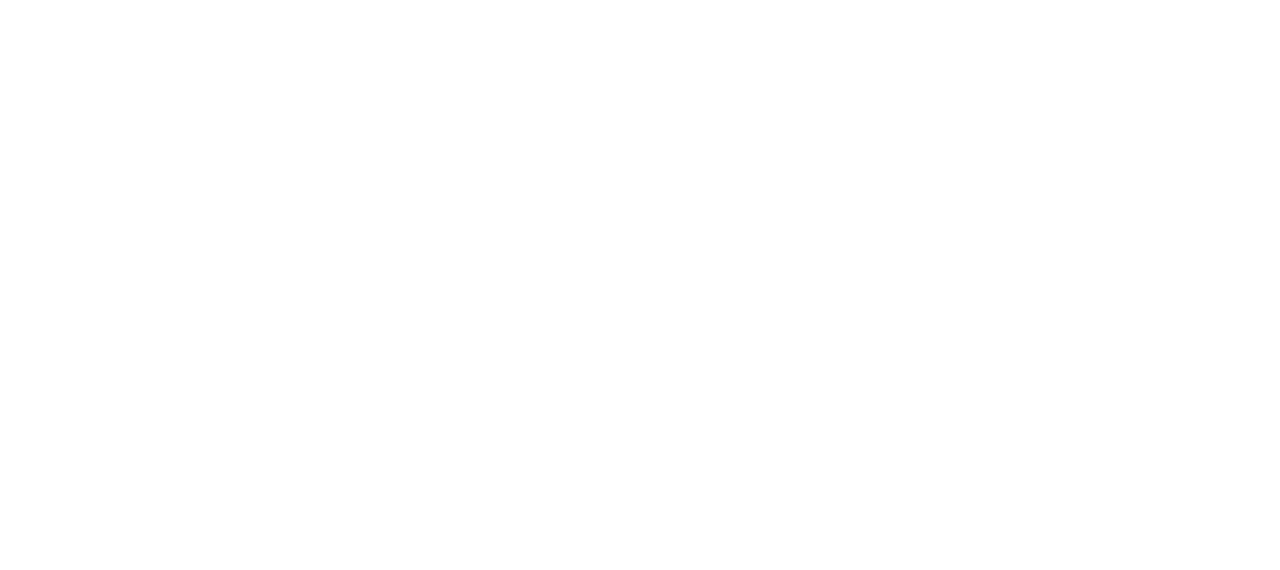
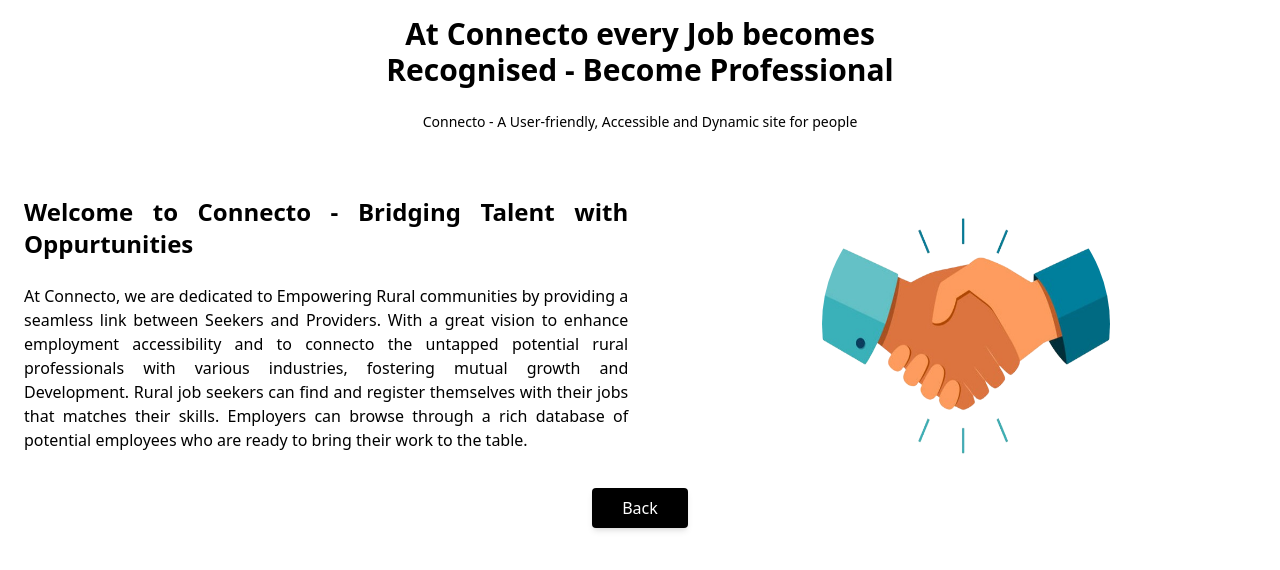
Before and after one commit to Prasanna2910/Connecto, a React (Vite) app in the folder frontend/front-end/: page /About in a window 1280 px wide. Before the commit this address had no page. Shown: the top 570 px of the page. Built offline with nearby package versions, Linux system fonts and the light colour scheme.

Commit message:
aded a new component called about and styled it and finished the webpage

```diff
--- a/frontend/front-end/src/About.jsx
+++ b/frontend/front-end/src/About.jsx
@@ -1,18 +1,67 @@
 import React from 'react';
 import './App.css';
+import handshakeimage from './assets/handshakeIMG.png';
+import { useNavigate } from 'react-router-dom';
+import Splash from './Splash';
 
 function About() {
+  const navigate = useNavigate()
   return (
     <div>
-      <div>
-        <h1>At Connecto every Job becomes Recognised - Become Profesional</h1>
+      <div className=" text-center flex flex-col items-center h-full m-2 p-2">
+        <div className=" w-1/2">
+          <h1 className="font-bold text-3xl ">
+            At Connecto every Job becomes Recognised - Become Professional
+          </h1>
+        </div>
+        <br />
+        <div className=" w-1/2">
+          <p className="text-sm font-light ">
+            Connecto - A User-friendly, Accessible and Dynamic site for people
+          </p>
+        </div>
       </div>
-      <div>
-        <div>
-          <p></p>
+      <br />
+      <div className="flex">
+        <div className="w-1/2 m-3 p-3 text-justify">
+          <div>
+            <h1 className="font-semibold text-2xl">
+              Welcome to Connecto - Bridging Talent with Oppurtunities
+            </h1>
+          </div>
+          <br />
+          <div>
+            <p>
+              At Connecto, we are dedicated to Empowering Rural communities by
+              providing a seamless link between Seekers and Providers. With a
+              great vision to enhance employment accessibility and to connecto
+              the untapped potential rural professionals with various industries,
+              fostering mutual growth and Development. Rural job seekers can
+              find and register themselves with their jobs that matches their
+              skills. Employers can browse through a rich database of potential
+              employees who are ready to bring their work to the table.
+            </p>
+          </div>
         </div>
-        <div></div>
+        <div className=" w-1/2 flex justify-around items-center">
+          <div className=" rounded-full">
+            <img src={handshakeimage} alt="" className="size-72 rounded-full" />
+          </div>
+        </div>
+      </div>
+      <div className=' flex justify-center items-center'>
+        <div className='w-32 flex justify-center items-center'>
+          <button
+            className="w-24 bg-black p-2 my-3 flex items-center justify-center rounded cursor-pointer relative overflow-hidden transition-all duration-500 ease-in-out shadow-md hover:scale-105 hover:shadow-lg before:absolute before:top-0 before:-left-full before:w-full before:h-full before:bg-gradient-to-r before:from-teal-500 before:to-teal-500 before:transition-all before:duration-500 before:ease-in-out before:z-[-1] before:rounded hover:before:left-0 text-[#fff] font-medium"
+            onClick={() => {
+              navigate(`/`);
+            }}
+          >
+            Back
+          </button>
+        </div>
       </div>
     </div>
   );
 }
+export default About;
--- a/frontend/front-end/src/App.jsx
+++ b/frontend/front-end/src/App.jsx
@@ -3,6 +3,7 @@
 import { Routes, Route } from 'react-router-dom';
 import Login from './Login';
 import Signup from './Signup';
+import About from './About';
 
 function App() {
   return (
@@ -12,6 +13,7 @@
         <Route exact path="/" element={<Splash />}></Route>
         <Route exact path="/Login" element={<Login />}></Route>
         <Route exact path="/Signup" element={<Signup />}></Route>
+        <Route exact path="/About" element={<About />}></Route>
       </Routes>
     </>
   );
--- a/frontend/front-end/src/Signup.jsx
+++ b/frontend/front-end/src/Signup.jsx
@@ -39,7 +39,7 @@
   return (
     <div className="flex flex-col items-center justify-center h-3/4 ">
       <div className="w-full max-w-md rounded-lg shadow-md p-6">
-        <h2 className="text-2xl font-bold text-blue-500 mb-4">Sign Up</h2>
+        <h2 className="text-2xl font-bold text-sky-500 mb-4">Sign Up</h2>
         <form className="flex flex-col" onSubmit={handleSubmit}>
           <input
             placeholder="Name"
@@ -98,7 +98,7 @@
             {' '}
             Already have an account?{' '}
             <p
-              className="text-blue-500 hover:underline "
+              className="text-sky-500 hover:underline "
               onClick={() => {
                 navigate(`/Login`);
               }}
@@ -107,7 +107,7 @@
             </p>
           </p>
           <button
-            className="bg-gradient-to-r from-indigo-500 to-blue-500 text-white font-bold py-2 px-4 rounded-md mt-4 hover:bg-indigo-600 transition ease-in-out duration-150"
+            className="bg-gradient-to-r from-indigo-500 to-sky-500 text-white font-bold py-2 px-4 rounded-md mt-4 hover:bg-indigo-600 transition ease-in-out duration-150"
             type="submit"
             // onSubmit={handleSubmit}
           >
--- a/frontend/front-end/src/Splash.jsx
+++ b/frontend/front-end/src/Splash.jsx
@@ -3,9 +3,7 @@
 import EntityCard from './EntityCard';
 import Login from './Login';
 import './App.css';
-// import Clogo from './assets/blacksplashA.png';
 import logoColor from './assets/logo-color1.png';
-import connectologo from './assets/connecto-logo-color.png';
 import workerimg from './assets/worker-animated-nobg.png';
 import { useNavigate } from 'react-router-dom';
 
@@ -34,13 +32,15 @@
         </div>
 
         <div className="flex gap-4 justify-evenly items-center font-semibold w-1/2">
-          <h1 className='hover:underline'>About</h1>
+          <h1 className='hover:underline' onClick={()=>{
+            navigate("/About")
+          }}>About</h1>
           <h1 className='hover:underline'>Case studies</h1>
           <h1 className='hover:underline'>Components</h1>
         </div>
       </nav>
       <br />
-      <br />
+
       <div className="flex ">
         <div className="m-4 p-4  w-1/2">
           <div className=" w-3/4 text-justify">
```
Also changed, not shown: frontend/front-end/src/Login.jsx (+8 -96 lines), frontend/front-end/src/assets/connecto-logo-color-removebg-preview.png (added), frontend/front-end/src/assets/handshakeIMG.png (added).
